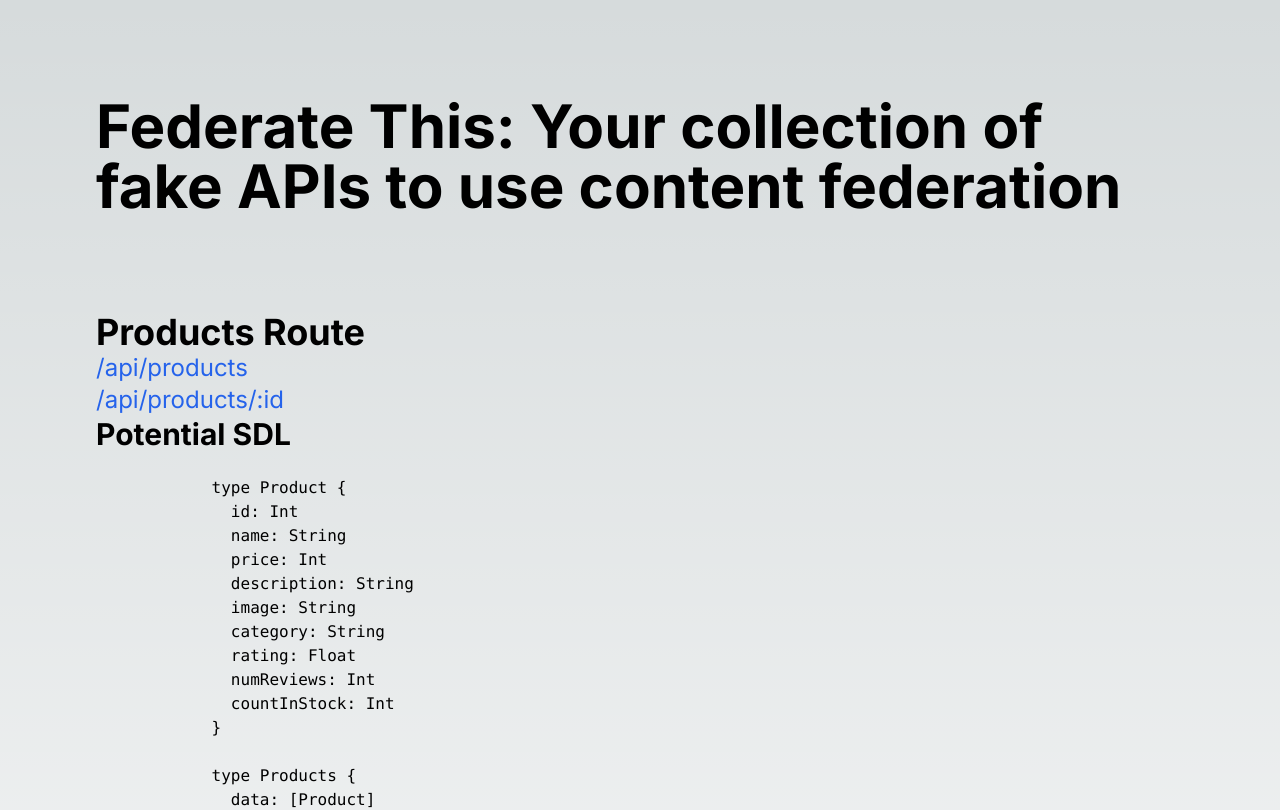
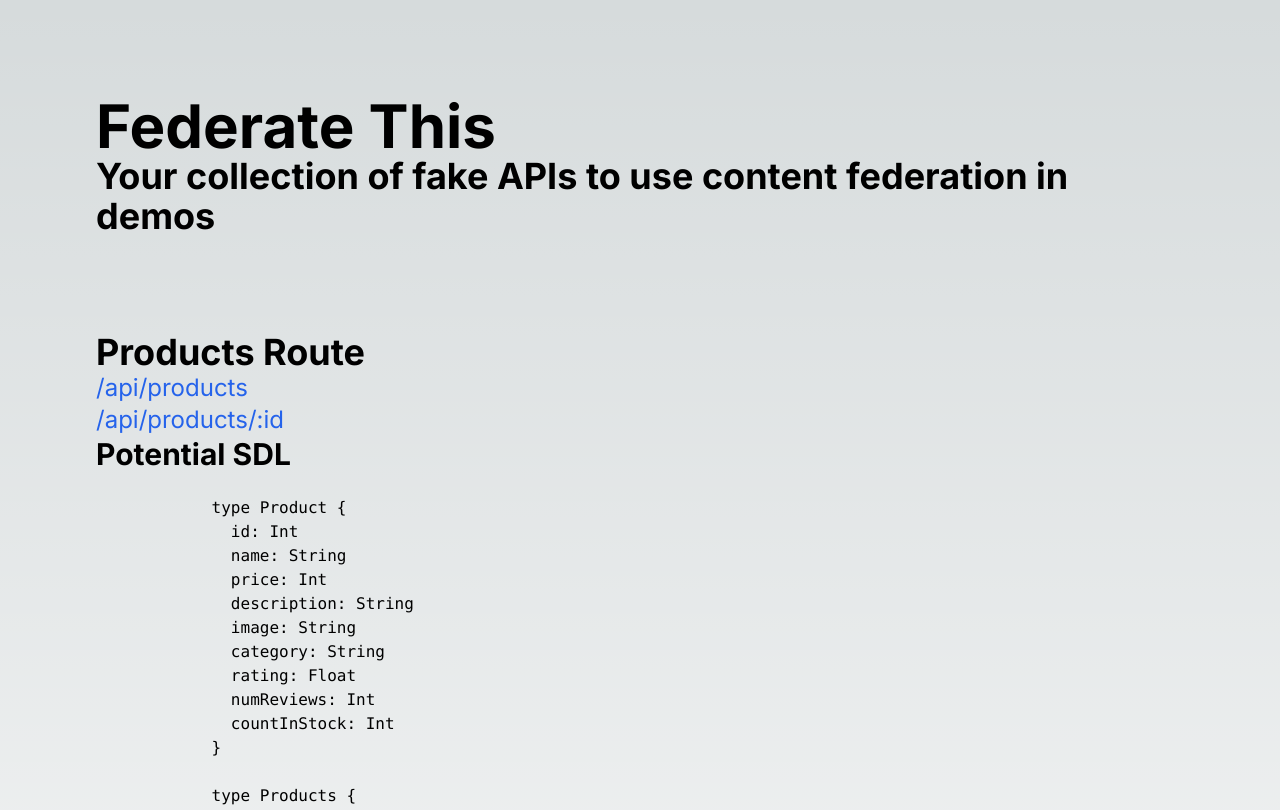
Before and after one commit to brob/federate-this, a Next.js app: page / in a window 1280 px wide. Shown: the top 810 px of the page. Built offline with nearby package versions, Linux system fonts and the light colour scheme.

Commit message:
Updates headline

```diff
--- a/src/app/page.js
+++ b/src/app/page.js
@@ -4,7 +4,8 @@ import Link from 'next/link'
 export default function Home() {
   return (
     <main className="min-h-screen flex-col items-center justify-between p-24">
-      <h1 className="text-6xl font-bold">Federate This: Your collection of fake APIs to use content federation</h1>
+      <h1 className="text-6xl font-bold">Federate This</h1>
+      <h2 className="text-4xl font-bold">Your collection of fake APIs to use content federation in demos</h2>
 
       <section className="mt-24">
       <h2 className="text-4xl font-bold">Products Route</h2>
```
